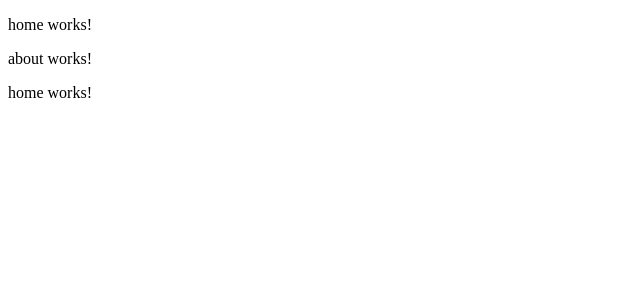
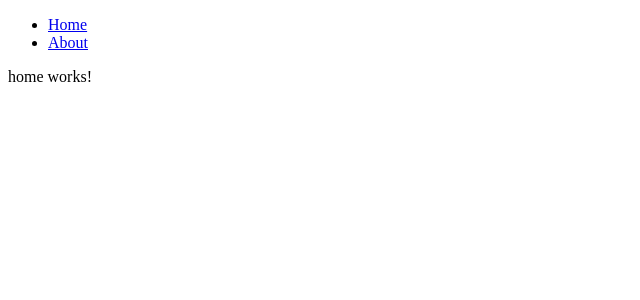
Before and after one commit to nekkka/WebDev, an Angular app in the folder lab6/labka/: page /home in a window 1280 px wide. Shown: the top 300 px of the page, without its empty margins (0-640 px from the left). Built offline with nearby package versions, Linux system fonts and the light colour scheme.

Commit message:
init commit

```diff
--- a/lab6/labka/src/app/app.component.html
+++ b/lab6/labka/src/app/app.component.html
@@ -1,3 +1,9 @@
-<app-home></app-home>
-<app-about></app-about>
+<ul>
+  <li>
+    <a [routerLink]="['/home']">Home</a>
+  </li>
+  <li>
+    <a [routerLink]="['/about']">About</a>
+  </li>
+</ul>
 <router-outlet></router-outlet>
--- a/lab6/labka/src/app/app.component.ts
+++ b/lab6/labka/src/app/app.component.ts
@@ -1,12 +1,13 @@
 import { Component } from '@angular/core';
-import { RouterOutlet } from '@angular/router';
+import { RouterModule, RouterOutlet } from '@angular/router';
 import { HomeComponent } from './home/home.component';
 import { AboutComponent } from './about/about.component';
+
 
 @Component({
   selector: 'app-root',
   standalone: true,
-  imports: [RouterOutlet, HomeComponent, AboutComponent],
+  imports: [RouterOutlet, HomeComponent, AboutComponent, RouterModule],
   templateUrl: './app.component.html',
   styleUrl: './app.component.css'
 })
```
